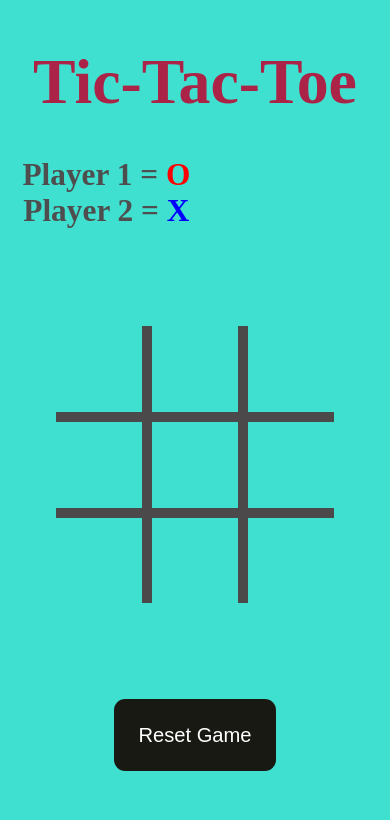
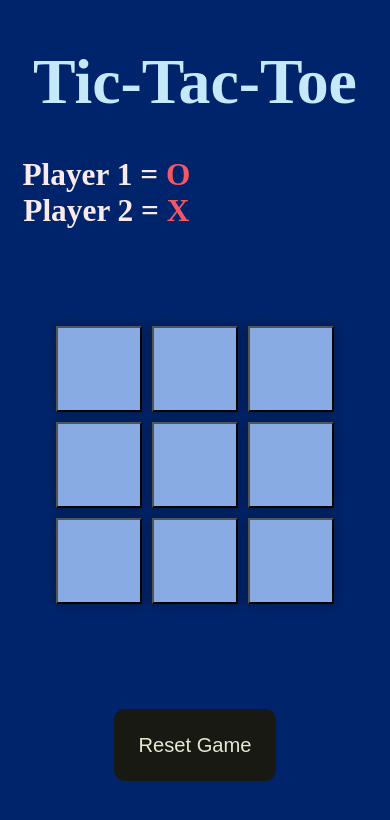
Before and after one commit to Mradul2806/Tic-Tac-Toe, a plain HTML site: page index.html in a window 390 px wide. Drawn offline with Linux system fonts and the light colour scheme.

Commit message:
1st commit

```diff
--- a/style.css
+++ b/style.css
@@ -4,89 +4,88 @@
 }
 
 body{
-    background-color: turquoise;
+    background-color: #00246B;
     text-align: center;
 }
 
 html { overflow-y: hidden; }
 
 h1{
-    font-size: 5rem;
-    margin: 1rem;
-    color: #ab2346;
+    font-size: 6rem;
+    margin-top: 2rem;
+    margin-bottom: 1rem;
+    color: #c5e9fb;
 }
 
 .details{
     position: absolute;
     font-size: 2.5rem;
     font-weight: bold;
-    top: 5rem;
-    color: #4e4e4e;
+    top: 8rem;
+    color: #FBEAEB;
     left: 1.5rem;
 }
 
 .details p span{
-    color: red;
+    color: #f55766;
 }
 
 .details div span{
-    color: blue;
+    color: #f55766;
 }
 
 .container{
-    height: 70vh;
+    height: 60vh;
     display: flex;
     justify-content: center;
     align-items: center;
+    /* border: 2px solid black; */
     /* position: relative; */
 }
 
 .game{
-    height: 60vmin;
-    width: 60vmin;
+    height: 55vmin;
+    width: 55vmin;
     display: flex;
     flex-wrap: wrap;
     justify-content: center;
     align-items: center;
     gap: 1.5vmin;
-    background-color: rgb(75, 73, 73);
+    /* background-color: rgb(75, 73, 73); */
+    /* border: 2px solid black; */
 }
 
 .box{
-    height: 19vmin;
-    width: 19vmin;
-    border: none;
+    height: 17vmin;
+    width: 17vmin;
     cursor: pointer;
-    font-size: 12vmin;
+    font-size: 6rem;
     color: rgb(217, 7, 7);
-    background-color: turquoise;
-    /* border: 2px solid turquoise; */
-
-    /* border: 2px solid transparent; */
-    /* background-color: white; */
-    /* border-radius: 1rem; */
-    /* box-shadow: 0 0 1rem rgba(0, 0, 0, 0.3); */
+    background-color: #89ABE3;
+    box-shadow: 0 0 1rem rgba(0, 0, 0, 0.3);
 }
 
 .reset{
-    padding: 1.5rem;
-    font-size: 1.25rem;
+    margin-top: 10px;
+    padding: 1.75rem;
+    font-size: 1.75rem;
     background-color: #191913;
-    color: #fff;
+    color: #E7E8D1;
     border-radius: 1rem;
     border: none;
     cursor: pointer;
 }
 
 .new{
-    padding: 1.5rem;
-    font-size: 1.25rem;
+    margin-top: 15px;
+    padding: 1.75rem;
+    font-size: 1.75rem;
     background-color: #191913;
-    color: #fff;
+    color: #E7E8D1;
     border-radius: 1rem;
     border: none;
+    cursor: pointer;
     margin-left: 2rem;
-    cursor: pointer;
 }
 
 #msg{
@@ -114,6 +113,54 @@ h1{
 
 
 /* Media Quary */
+
+@media (max-width:1024px) {
+    html{
+        font-size: 90%;
+    }
+    h1{
+        font-size: 5.5rem;
+        margin-top: 3rem;
+    }
+    .details{
+        font-size: 2.5rem;
+        top: 10rem;
+        left: 2rem;
+    }
+    .container{
+        height: 45vh;
+        margin-top: 5rem;
+        margin-bottom: 0;
+    }
+    .game{
+        height: 53vmin;
+        width: 52.5vmin;
+        gap: 2.25vmin;
+        /* border: 5px solid rgb(0, 0, 0); */
+    }
+    .box{
+        height: 16vmin;
+        width: 16vmin;
+        font-size: 5rem;
+    }
+    .reset{
+        padding: 2rem;
+        font-size: 2rem;
+    }
+    .new{
+        padding: 2rem;
+        font-size: 2rem
+    }
+    #msg{
+        color: #ffffc7;
+        font-size: 15vmin;
+        line-height: 1.75;
+    }
+
+    .msg-container{
+        height: 100vh;
+    }
+}
 
 @media (max-width:770px) {
     html{
```
